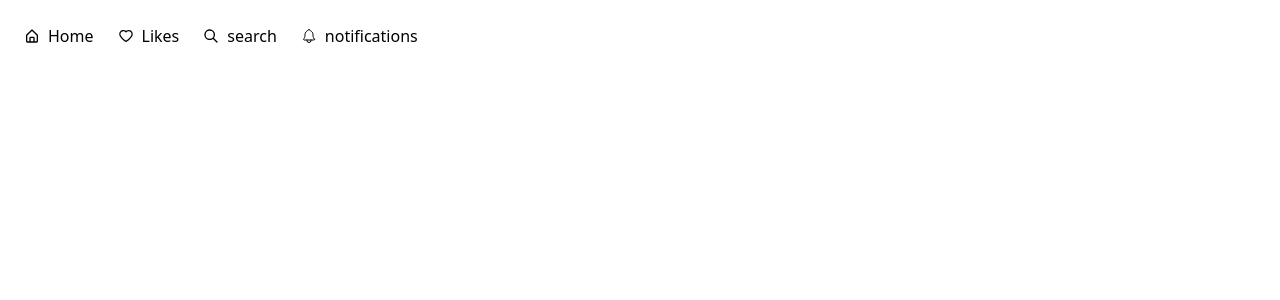
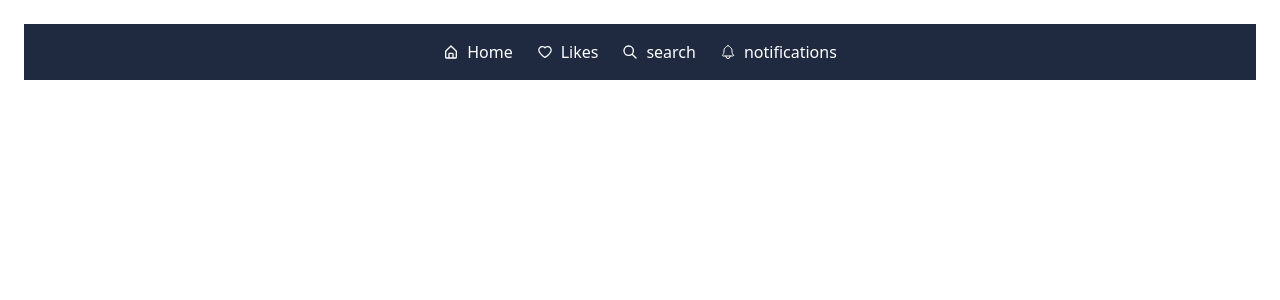
Before and after one commit to DC-21/react-tailwind-bottom-nav-webapp, a React (Vite) app: page / in a window 1280 px wide. Shown: the top 300 px of the page. Built offline with nearby package versions, Linux system fonts and the light colour scheme.

Commit message:
first commit

```diff
--- a/src/components/Bottom.jsx
+++ b/src/components/Bottom.jsx
@@ -3,7 +3,7 @@ import React from "react";
 const Bottom = () => {
   return (
     <div className="w-full py-6 px-6 sticky bottom-0">
-      <div className="w-full flex bottom-0 sticky gap-6">
+      <div className="w-full flex bottom-0 sticky gap-6 bg-[#1f2a40] justify-center py-4 text-white">
         <a className="flex items-center gap-2 cursor-pointer">
           <svg viewBox="0 0 24 24" fill="currentColor" height="1em" width="1em">
             <path d="M5 22h14a2 2 0 002-2v-9a1 1 0 00-.29-.71l-8-8a1 1 0 00-1.41 0l-8 8A1 1 0 003 11v9a2 2 0 002 2zm5-2v-5h4v5zm-5-8.59l7-7 7 7V20h-3v-5a2 2 0 00-2-2h-4a2 2 0 00-2 2v5H5z" />
```
